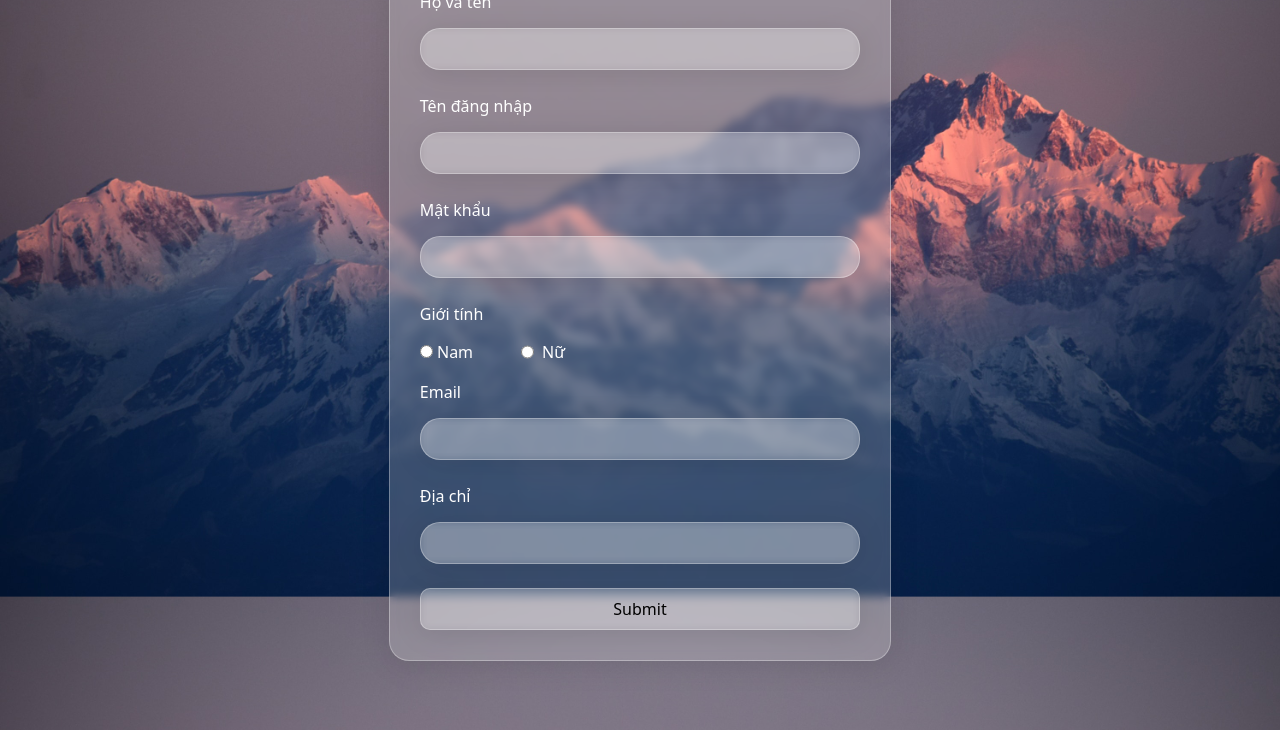
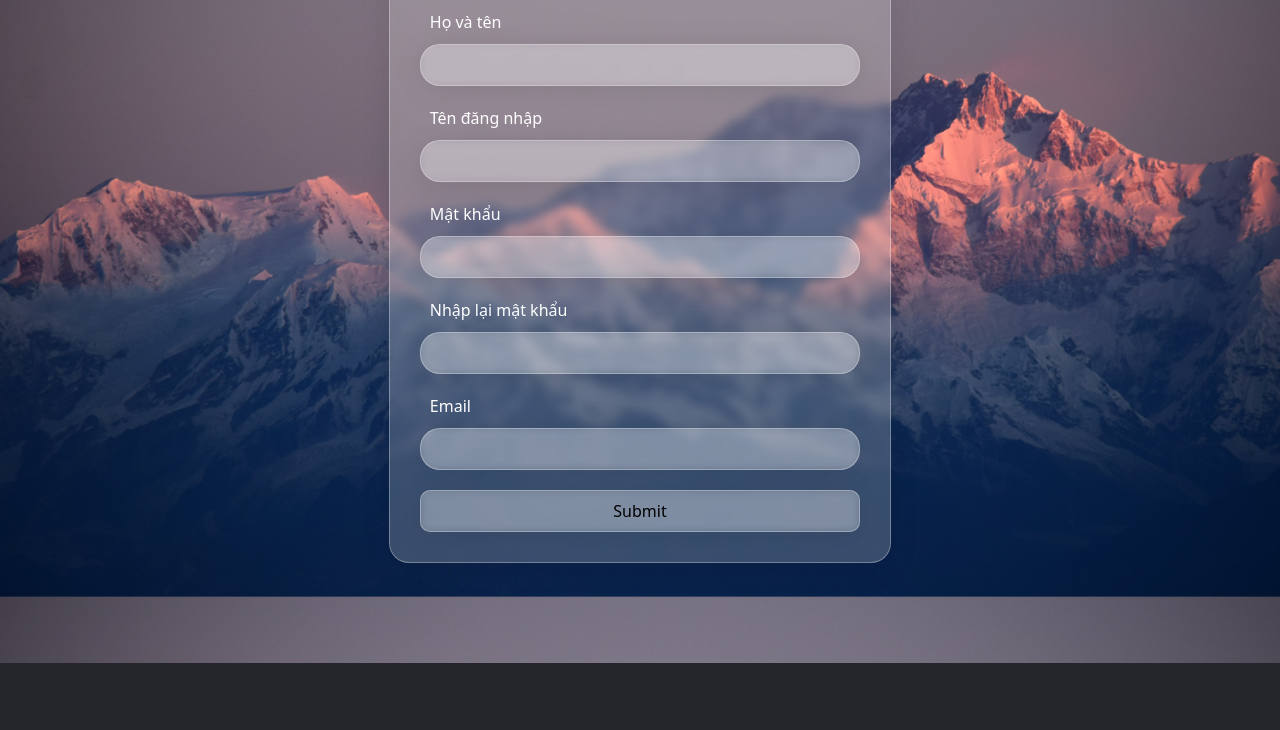
Before and after one commit to DinhHoangPhuc/DoAnTKWeb, a website: page form.html in a window 1280 px wide. Shown: the part 259-989 px from the top of the page. Drawn offline with nearby package versions, Linux system fonts and the light colour scheme; files that its build step writes are made by us from their sources.

Commit message:
update form page

```diff
--- a/form.html
+++ b/form.html
@@ -61,7 +61,9 @@ background-size: cover;">
                     <a href="./shopping_cart.html" class="bg-dark">
                         <i class="fa-solid fa-cart-shopping text-light"></i>
                     </a>
-                    <button class="btn btn-outline-secondary d-flex align-items-center gap-2" type="submit" id="button-addon2"><i class="fa-solid fa-right-to-bracket" style="color: #ffffff;"></i><a href="./form.html" class="text-light">Login</a></button>
+                    <button class="btn btn-outline-secondary d-flex align-items-center gap-2" type="submit"
+                        id="button-addon2"><i class="fa-solid fa-right-to-bracket" style="color: #ffffff;"></i><a
+                            href="./form.html" class="text-light">Login</a></button>
                 </form>
             </div>
         </div>
@@ -69,30 +71,34 @@ background-size: cover;">
 
     <div class="container-fluid">
         <div class="form_wrapper">
-            <h2 class="text-light text-center">LOGIN</h2>
-            <form class="d-grid">
+            <h2 class="text-light text-center">ĐĂNG KÍ</h2>
+            <form class="d-grid" id="form_dangki">
+                <div class="input_group">
                     <label for="name">Họ và tên</label><br>
-                <input type="text" id="name" name="name"><br>
+                    <input type="text" id="name" name="name" class="form_control"><br>
+                    <span class="error_message"></span>
+                </div>
+                <div class="input_group">
                     <label for="username">Tên đăng nhập</label><br>
-                <input type="text" id="username" name="username"><br>
-                <label for="passwork">Mật khẩu</label><br>
-                <input type="text" id="passwork" name="passwork"><br>
-                <label for="">Giới tính</label><br>
-                <div class="d-flex gap-5">
-                    <div class="d-felx gap-2">
-                        <input type="radio" id="nam" name="fav_language" value="Nam">
-                        <label for="nam">Nam</label><br>
+                    <input type="text" id="username" name="username" class="form_control"><br>
+                    <span class="error_message"></span>
                 </div>
-                    <div class="d-flex gap-2 mb-3">
-                        <input type="radio" id="nu" name="fav_language" value="Nu" style="padding: 0;">
-                        <label for="nu">Nữ</label><br>
+                <div class="input_group">
+                    <label for="password">Mật khẩu</label><br>
+                    <input type="password" id="password" name="password" class="form_control"><br>
+                    <span class="error_message"></span>
                 </div>
+                <div class="input_group">
+                    <label for="confirm_passwork">Nhập lại mật khẩu</label><br>
+                    <input type="password" id="confirm_passwork" name="confirm_passwork" class="form_control"><br>
+                    <span class="error_message"></span>
                 </div>
+                <div class="input_group">
                     <label for="email">Email</label><br>
-                <input type="text" id="email" name="email"><br>
-                <label for="diachi">Địa chỉ</label><br>
-                <input type="text" id="diachi" name="diachi"><br>
-                <input type="submit" value="Submit" style="border-radius: 10px;">
+                    <input type="text" id="email" name="email" class="form_control"><br>
+                    <span class="error_message"></span>
+                </div>
+                <input type="submit" value="Submit" style="border-radius: 10px; margin-top: 20px;">
             </form>
         </div>
     </div>
@@ -120,9 +126,6 @@ background-size: cover;">
                 <div class="footer_col col-sm-3">
                     <h4>Get Help</h4>
                     <ul>
-                        <!-- <li>
-                            <a href="#">FAQ</a>
-                        </li> -->
                         <li>
                             <a href="./aboutUs.html">Shipping</a>
                         </li>
@@ -174,6 +177,29 @@ background-size: cover;">
             </div>
         </div>
     </footer>
+
+    <script src="./js/validate.js"></script>
+    <script>
+        Validator({
+            form: "#form_dangki",
+            errorSelector: ".error_message",
+            rules: [
+                Validator.IsRequired("#name"),
+                Validator.IsRequired("#username"),
+                Validator.IsRequired("#password"),
+                Validator.MinLength("#password", 6),
+                Validator.IsRequired("#confirm_passwork"),
+                Validator.IsConfirm("#confirm_passwork", function () {
+                    return document.querySelector("#password").value
+                }, "Xác nhận lại mật khẩu không chính xác"),
+                Validator.IsRequired("#email"),
+                Validator.IsEmail("#email")
+            ],
+            onSubmit: function () {
+                window.location.href = "./index.html";
+            }
+        })
+    </script>
 </body>
 
 </html>
--- a/style.css
+++ b/style.css
@@ -468,9 +468,23 @@ footer {
     border: 1px solid rgba(255, 255, 255, 0.3);
     background: rgba(255, 255, 255, 0.2);
 }
+.input_group {
+    max-width: 100%;
+    margin-top: 20px;
+}
+.input_group.form_error .form_control {
+    border-color: red !important;
+}
+.input_group.form_error .error_message {
+    color: rgb(210, 56, 56);
+}
+input {
+    width: 100%;
+}
 label {
     color: white;
-    margin-bottom: -10px;
+    margin-bottom: 10px;
+    margin-left: 10px;
 }
 input[type="submit"] {
     border-radius: 5px;
```
Also changed, not shown: index.html (+0 -33 lines). Lines whose indentation alone changed are shown as unchanged.
